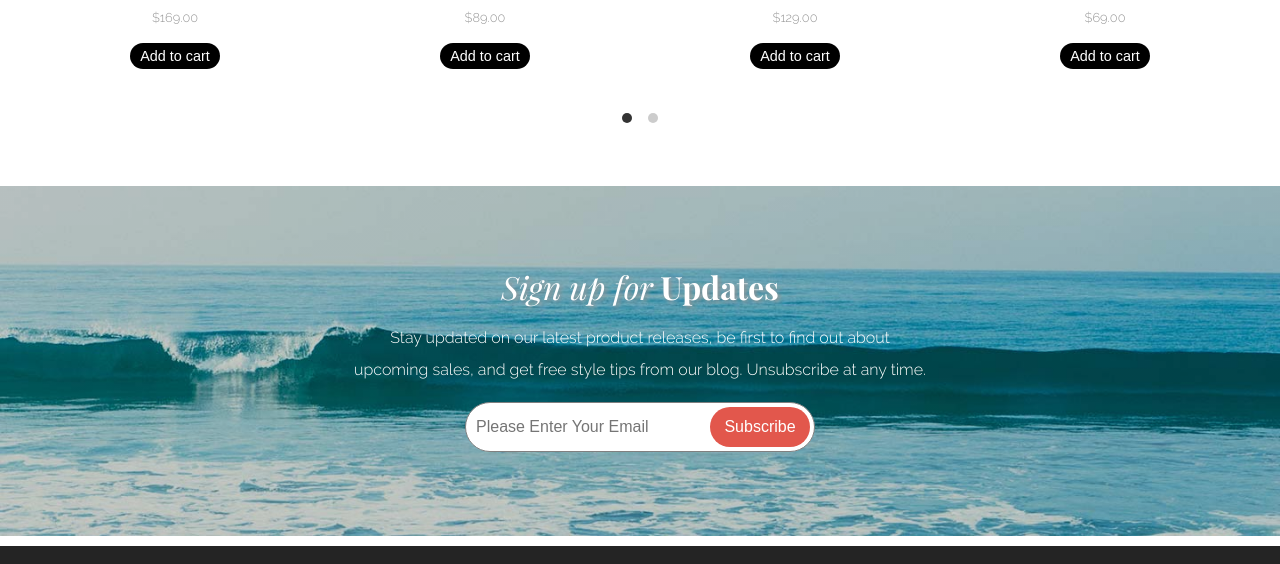
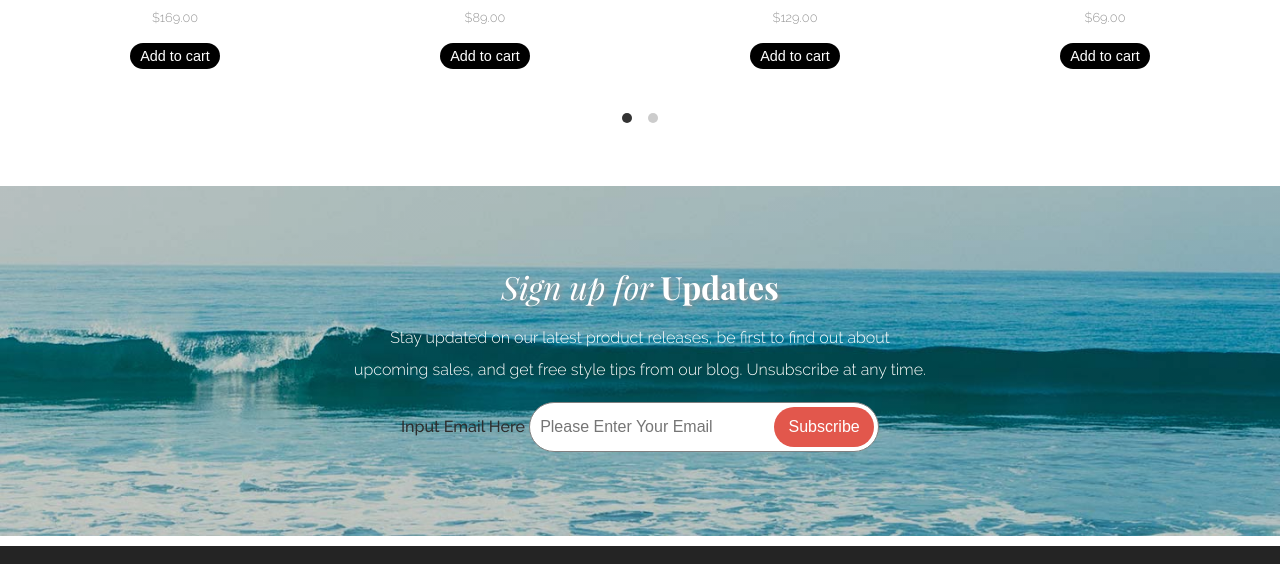
Before and after one commit to bsoetarto7/aloha-apparel, a plain HTML site: page index.html in a window 1280 px wide. Shown: the part 1994-2558 px from the top of the page. Drawn offline with nearby package versions, Linux system fonts and the light colour scheme.

Commit message:
added label for email-subscription.

```diff
--- a/index.html
+++ b/index.html
@@ -160,6 +160,7 @@
         <h2 class="text-white"><i class="text-white">Sign up for</i> Updates</h2>
         <p class="text-white">Stay updated on our latest product releases, be first to find out about upcoming sales, and get free style tips from our blog. Unsubscribe at any time.</p>
         <form class="subscription-form" action="" method="post" class="text-center">
+          <label for="email-subscription" class="screen-reader">Input Email Here</label>
           <input id="email-subscription" type="email" name="email" value="" placeholder="Please Enter Your Email" required>
           <button id="email-subscription-btn" type="submit">Subscribe</button>
         </form>
```
